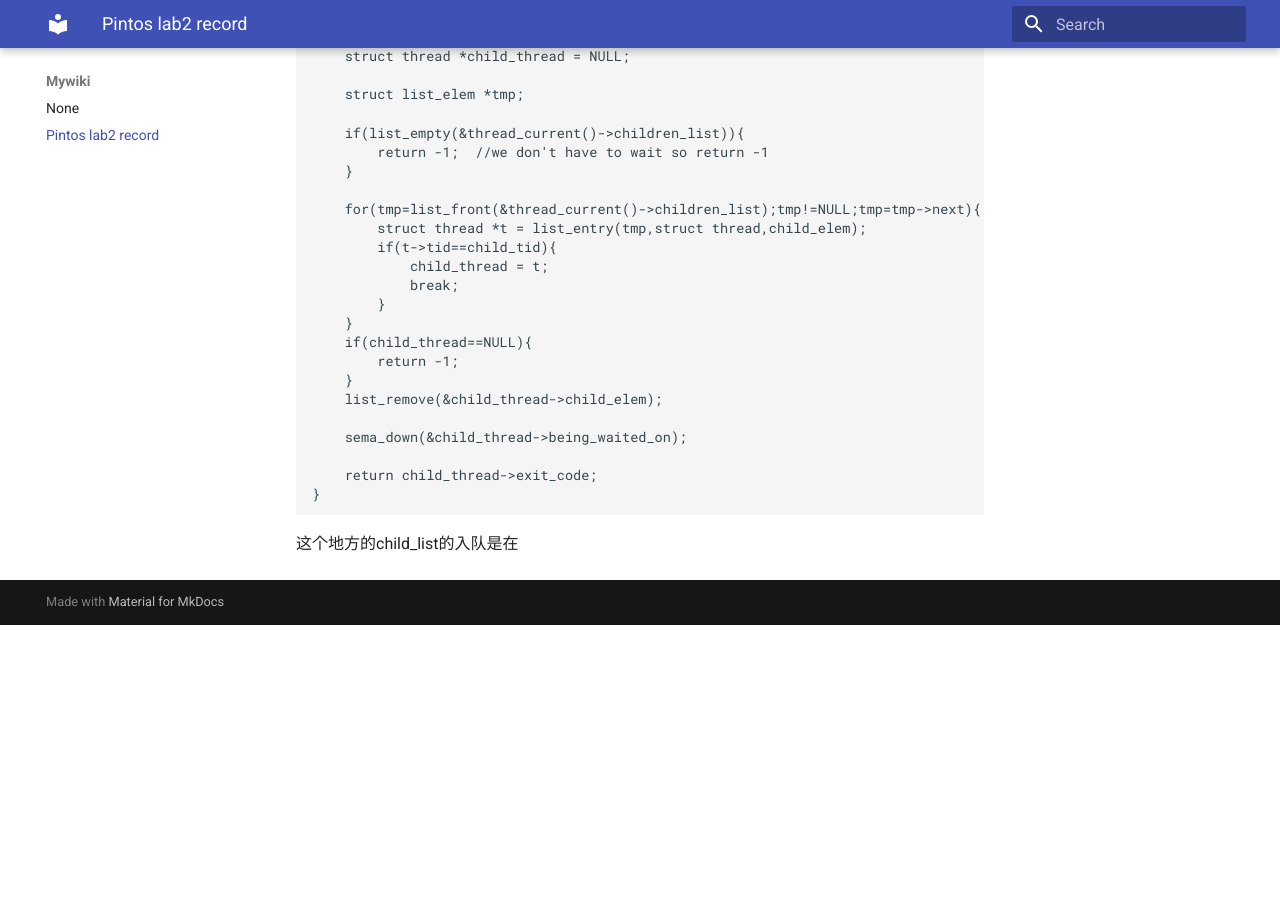
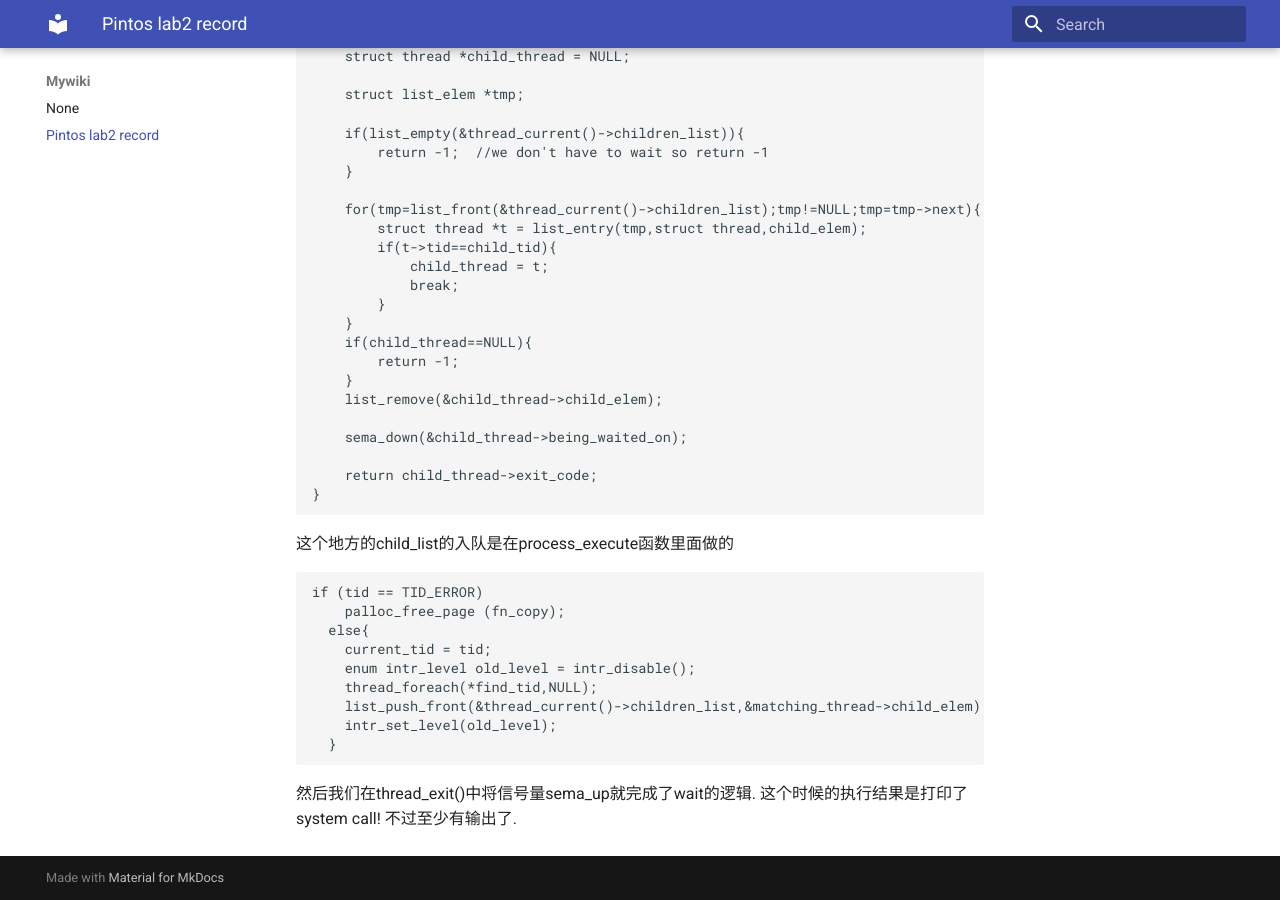
Before and after one commit to silence179/my-wiki, an MkDocs documentation site: the page built from docs/pintos/pintos lab2 record.md, in a window 1280 px wide and 900 px high, scrolled down 1160 px. Built offline with MkDocs 1.6.1 and Material for MkDocs 9.7.7, drawn with Linux system fonts in a browser that asks for light colours; before the commit the page ends 1785 px from its top, so only the background shows below that.

Commit message:
vault backup: 2025-10-30 22:27:21

````diff
--- a/docs/pintos/pintos lab2 record.md
+++ b/docs/pintos/pintos lab2 record.md
@@ -70,4 +70,18 @@ process_wait (tid_t child_tid)
     return child_thread->exit_code;
 }
 ```
-这个地方的child_list的入队是在
+这个地方的child_list的入队是在process_execute函数里面做的
+```c
+if (tid == TID_ERROR)
+    palloc_free_page (fn_copy);
+  else{
+    current_tid = tid;
+    enum intr_level old_level = intr_disable();
+    thread_foreach(*find_tid,NULL);
+    list_push_front(&thread_current()->children_list,&matching_thread->child_elem);
+    intr_set_level(old_level);
+  }
+```
+然后我们在thread_exit()中将信号量sema_up就完成了wait的逻辑.
+这个时候的执行结果是打印了system call!
+不过至少有输出了.
````
